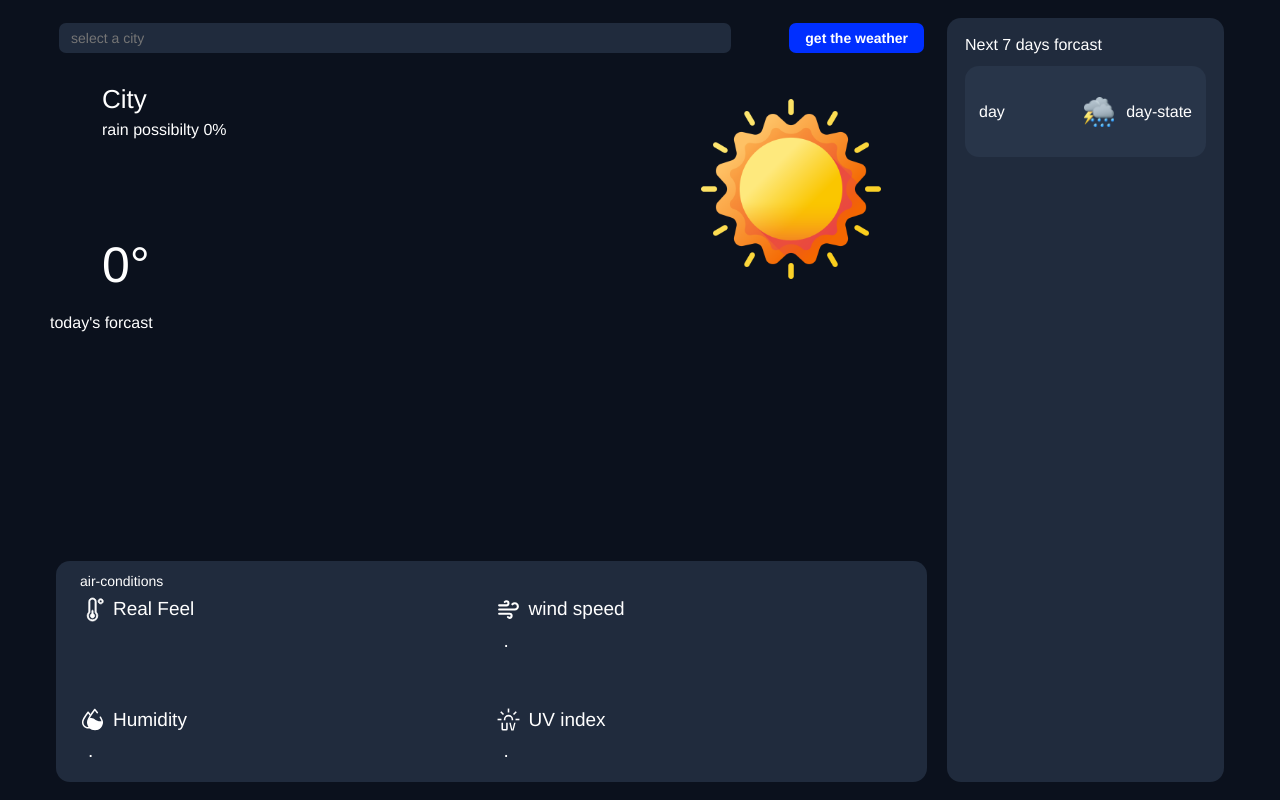
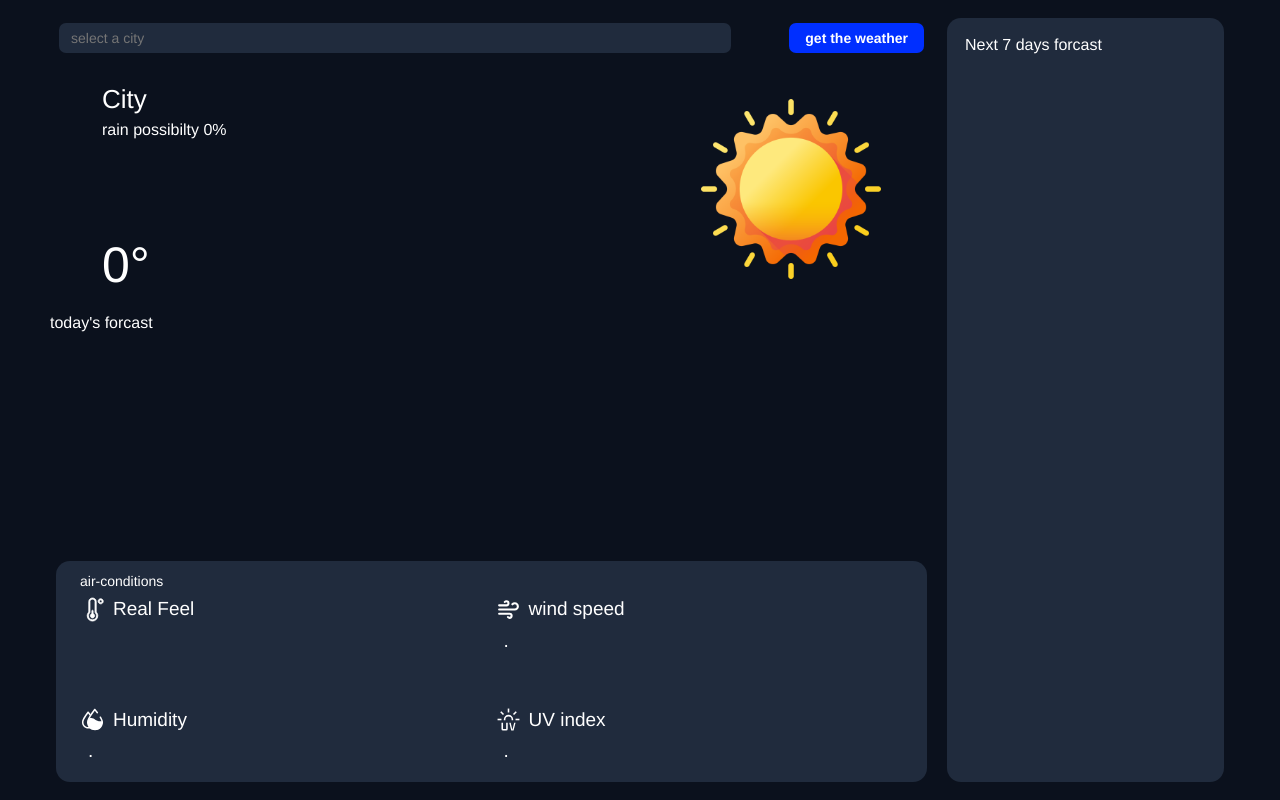
Before and after one commit to akram-abid/weather-app, a plain HTML site: page index.html in a window 1280 px wide. Drawn offline with Linux system fonts and the light colour scheme.

Commit message:
feat: finish the project

```diff
--- a/index.html
+++ b/index.html
@@ -194,15 +194,6 @@
         </div>
         <div class="seven-days-forcast">
             <p>Next 7 days forcast</p>
-            <div class="week-forcast-container">
-                <div class="day-forcast">
-                    <p>day</p>
-                    <div class="day-state">
-                        <img src="./images/storm.png" alt="" />
-                        <p>day-state</p>
-                    </div>
-                </div>
-            </div>
         </div>
     </body>
 </html>
```
